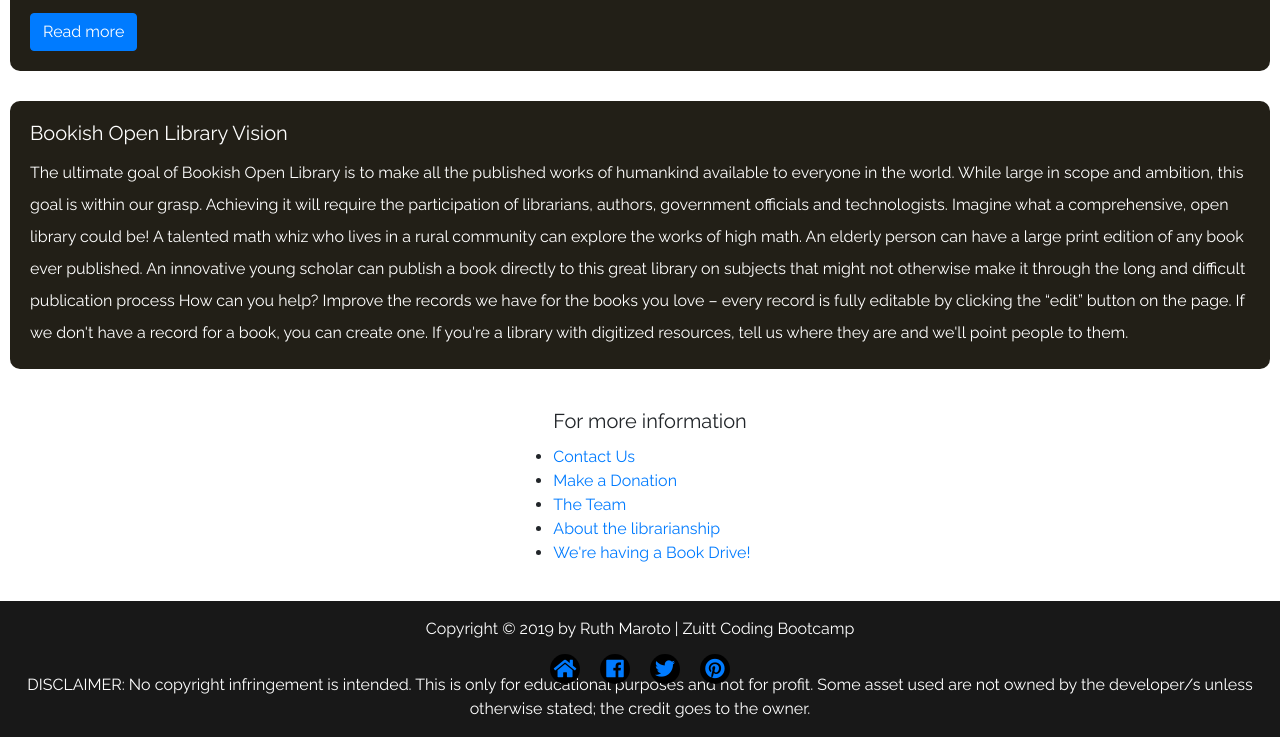
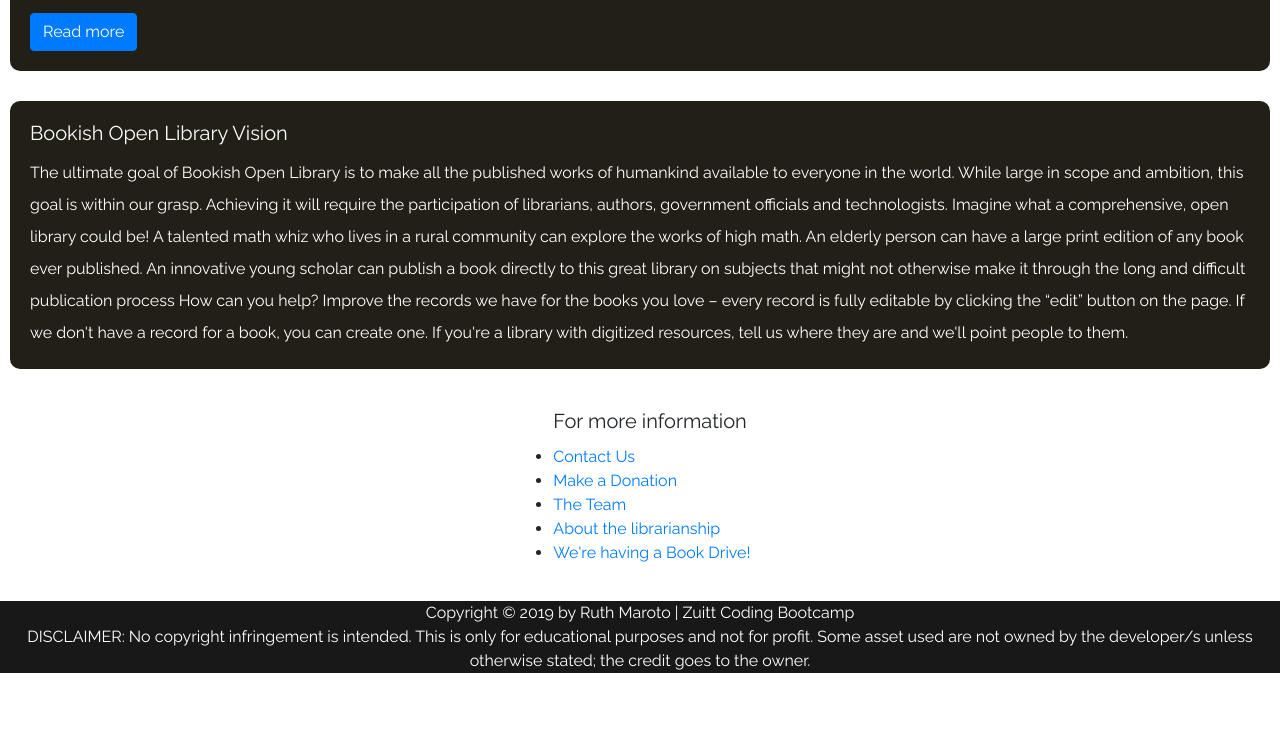
Before and after one commit to marotoruth/Capstone1, a plain HTML site: page about.html in a window 1280 px wide. Shown: the part 1067-1804 px from the top of the page. After the commit the page ends 1740 px from the top, so only its background shows below. Drawn offline with nearby package versions, Linux system fonts and the light colour scheme.

Commit message:
Update about.html

```diff
--- a/about.html
+++ b/about.html
@@ -116,14 +116,8 @@
 
 	<!-- footer section -->
 	<footer id="footer">
-		<p class="text-center p-3 mb-0">Copyright © 2019 by Ruth Maroto | Zuitt Coding Bootcamp</p>
-		<ul id="footer-socials">
-	 		<li><a href="home.html"><i class="fas fa-home" aria-hidden="true"></i></a></li>
-	 		<li><a href="https://www.facebook.com"><i class="fab fa-facebook" aria-hidden="true"></i></a></li>
-	 		<li><a href="https://twitter.com/login"><i class="fab fa-twitter" aria-hidden="true"></i></a></li>
-	 		<li><a href="https://www.pinterest.ph"><i class="fab fa-pinterest" aria-hidden="true"></i></a></li>
-	 	</ul>
-			<p class="text-center p-3 mb-0">DISCLAIMER: No copyright infringement is intended. This is only for educational purposes and not for profit. Some asset used are not owned by the developer/s unless otherwise stated; the credit goes to the owner.</p>
+		<p class="text-center  mb-0">Copyright © 2019 by Ruth Maroto | Zuitt Coding Bootcamp</p>
+		<p class="text-center  mb-0">DISCLAIMER: No copyright infringement is intended. This is only for educational purposes and not for profit. Some asset used are not owned by the developer/s unless otherwise stated; the credit goes to the owner.</p>
 	</footer>
 
 
```
